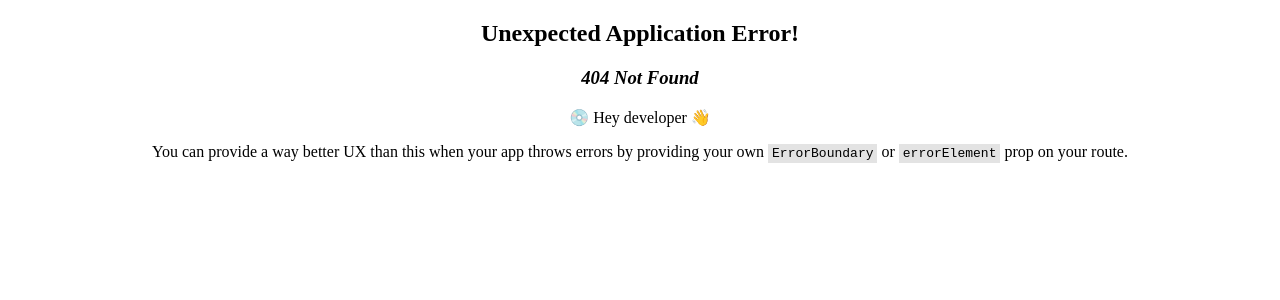
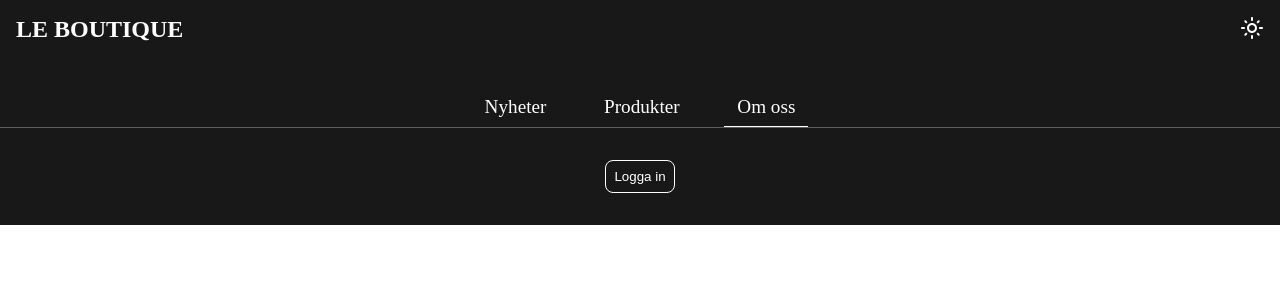
Before and after one commit to mickeradman/webshop-fe, a React (Vite) app: page /om-oss in a window 1280 px wide. Before the commit this address had no page. Shown: the top 300 px of the page. Built offline with nearby package versions, Linux system fonts and the light colour scheme.

Commit message:
Fixat med att få till routes, theme toggle, navbar och en massa annat

```diff
--- a/package.json
+++ b/package.json
@@ -11,6 +11,10 @@
     "preview": "vite preview"
   },
   "dependencies": {
+    "@emotion/react": "^11.11.4",
+    "@emotion/styled": "^11.11.0",
+    "@mui/icons-material": "^5.15.11",
+    "@mui/styled-engine": "^5.15.11",
     "react": "^18.2.0",
     "react-dom": "^18.2.0",
     "react-router-dom": "^6.22.1",
--- /dev/null
+++ b/src/App.tsx
@@ -0,0 +1,60 @@
+import React from 'react';
+import { createBrowserRouter, RouterProvider } from 'react-router-dom';
+import { useState, useEffect } from 'react';
+import { ThemeProvider } from 'styled-components';
+
+import Header from './Components/Header/Header';
+import Navbar from './Components/Navbar/Navbar';
+import LandingPage from './Views/LandingPage/LandingPage';
+import theme from './Theme/theme';
+
+const App: React.FC = () => {
+  const [isLightMode, setIsLightMode] = useState(
+    localStorage.getItem('theme') === 'light' || null ? true : false
+  );
+
+  useEffect(() => {}, [isLightMode]);
+
+  function switchTheme() {
+    localStorage.setItem('theme', isLightMode ? 'dark' : 'light');
+    setIsLightMode(!isLightMode);
+  }
+
+  const router = createBrowserRouter([
+    {
+      path: '/',
+      element: (
+        <>
+          <Header isLightMode={isLightMode} onClick={() => switchTheme()} />
+          <Navbar />
+          <LandingPage />
+        </>
+      ),
+      children: [
+        {
+          index: true,
+          path: 'nyheter',
+          element: <h1>Nyheter</h1>,
+        },
+        {
+          path: 'produkter',
+          element: <h1>Produkter</h1>,
+        },
+        {
+          path: 'om-oss',
+          element: <h1>Om oss</h1>,
+        },
+      ],
+    },
+  ]);
+
+  return (
+    <React.StrictMode>
+      <ThemeProvider theme={theme[isLightMode ? 'light' : 'dark']}>
+        <RouterProvider router={router} />
+      </ThemeProvider>
+    </React.StrictMode>
+  );
+};
+
+export default App;
--- /dev/null
+++ b/src/Components/Button/Button.tsx
@@ -0,0 +1,21 @@
+import React from 'react';
+import styled from 'styled-components';
+
+const StyledButton = styled.button`
+  color: ${({ theme }) => theme.color.textPrimary};
+  background-color: transparent;
+  border: solid 0.1rem ${({ theme }) => theme.color.textPrimary};
+  border-radius: 0.5rem;
+  padding: ${({ theme }) => theme.size.xs};
+`;
+
+type ButtonProps = {
+  buttonText: string;
+  onClick: () => void;
+};
+
+const Button: React.FC<ButtonProps> = ({ buttonText, onClick }) => {
+  return <StyledButton onClick={onClick}>{buttonText}</StyledButton>;
+};
+
+export default Button;
--- /dev/null
+++ b/src/Components/Header/Header.tsx
@@ -0,0 +1,58 @@
+import styled from 'styled-components';
+import LightModeOutlinedIcon from '@mui/icons-material/LightModeOutlined';
+
+type StyledHeaderProps = {
+  $isLightMode: boolean;
+};
+
+const StyledHeader = styled.header<StyledHeaderProps>`
+  display: grid;
+  grid-template-columns: 1fr 1fr 1fr;
+  grid-template-rows: 1fr 1fr;
+  background-color: ${({ theme }) => theme.color.headerFooterBg};
+
+  h1 {
+    grid-row: 1 / 3;
+    grid-column: 1 / 3;
+    margin: 0;
+    color: ${({ theme }) => theme.color.textPrimary};
+    padding: 1rem 0 0 1rem;
+    font-size: 1.5rem;
+  }
+
+  .options-wrapper {
+    grid-row: 1;
+    grid-column: 3;
+    justify-self: flex-end;
+    padding: 1rem 1rem 0 0;
+
+    :hover {
+      cursor: pointer;
+    }
+
+    .change-theme-icon {
+      color: ${(props) => (props.$isLightMode ? '#000' : '#FFF')};
+    }
+  }
+`;
+
+type Props = {
+  isLightMode: boolean;
+  onClick: () => void;
+};
+
+const Header = (props: Props) => {
+  return (
+    <StyledHeader $isLightMode={props.isLightMode}>
+      <h1>LE BOUTIQUE</h1>
+      <section className='options-wrapper'>
+        <LightModeOutlinedIcon
+          className='change-theme-icon'
+          onClick={() => props.onClick()}
+        />
+      </section>
+    </StyledHeader>
+  );
+};
+
+export default Header;
--- /dev/null
+++ b/src/Components/Navbar/Navbar.tsx
@@ -0,0 +1,59 @@
+import styled from 'styled-components';
+import { NavLink } from 'react-router-dom';
+
+const StyledNavbar = styled.nav`
+  display: flex;
+  justify-content: center;
+  align-items: center;
+  background-color: ${({ theme }) => theme.color.bgPrimary};
+  border-bottom: solid 1px ${({ theme }) => theme.color.standardDelimiter};
+`;
+
+const StyledList = styled.ul`
+  display: flex;
+  justify-content: center;
+  gap: 2rem;
+  list-style: none;
+  padding: 0;
+  margin: 0;
+`;
+
+const StyledListItem = styled.li`
+  font-size: 1.2rem;
+
+  :hover {
+    border-bottom: solid 0.1rem ${({ theme }) => theme.color.navLinkHover};
+  }
+`;
+
+const StyledNavLink = styled(NavLink)`
+  display: flex;
+  justify-content: center;
+  color: ${({ theme }) => theme.color.textPrimary};
+  text-decoration: none;
+  padding: ${({ theme }) => `${theme.size.xs} 0.8rem`};
+
+  &.active {
+    border-bottom: solid 0.1rem ${({ theme }) => theme.color.navLinkActive};
+  }
+`;
+
+const Navbar = () => {
+  return (
+    <StyledNavbar>
+      <StyledList>
+        <StyledListItem>
+          <StyledNavLink to='nyheter'>Nyheter</StyledNavLink>
+        </StyledListItem>
+        <StyledListItem>
+          <StyledNavLink to='produkter'>Produkter</StyledNavLink>
+        </StyledListItem>
+        <StyledListItem>
+          <StyledNavLink to='om-oss'>Om oss</StyledNavLink>
+        </StyledListItem>
+      </StyledList>
+    </StyledNavbar>
+  );
+};
+
+export default Navbar;
--- /dev/null
+++ b/src/Theme/theme.ts
@@ -0,0 +1,52 @@
+import { Theme, Sizes } from '../Types/styles';
+
+const lightMode: Theme = {
+  color: {
+    bgPrimary: '#FFFFFF',
+    bgSecondary: '#761515',
+    buttonBg: '#CBB3BA',
+    headerFooterBg: '#FFFFFF',
+    navLinkActive: '#000000',
+    navLinkHover: '#9E9E9E',
+    standardDelimiter: '#5D5D5D',
+    textPrimary: '#000000 ',
+    textSecondary: '#FFFFFF',
+  },
+};
+
+const darkMode: Theme = {
+  color: {
+    bgPrimary: '#181818',
+    bgSecondary: '#FFE6E6',
+    buttonBg: '#000000',
+    headerFooterBg: '#181818',
+    navLinkActive: '#FFFFFF',
+    navLinkHover: '#9E9E9E',
+    standardDelimiter: '#5D5D5D',
+    textPrimary: '#FFFFFF',
+    textSecondary: '#000000',
+  },
+};
+
+const defaultTheme: Sizes = {
+  size: {
+    xs: '0.5rem',
+    sm: '1rem',
+    md: '1.5rem',
+    lg: '2rem',
+    xl: '2.5rem',
+  },
+};
+
+const theme = {
+  light: {
+    ...lightMode,
+    ...defaultTheme,
+  },
+  dark: {
+    ...darkMode,
+    ...defaultTheme,
+  },
+};
+
+export default theme;
--- a/src/Views/LandingPage/LandingPage.tsx
+++ b/src/Views/LandingPage/LandingPage.tsx
@@ -1,7 +1,20 @@
-export default function LandingPage() {
+import styled from 'styled-components';
+import Button from '../../Components/Button/Button';
+
+const StyledLandingPage = styled.main`
+    display: flex;
+    justify-content: center;
+    align-items: center;
+    background-color: ${({ theme }) => theme.color.bgPrimary};
+    padding: 2rem 0;
+`
+
+function LandingPage() {
     return (
-        <div>
-            <h1>LandingPage</h1>
-        </div>
+        <StyledLandingPage>
+            <Button buttonText="Logga in" onClick={() => {<p>Hej</p>}}/>
+        </StyledLandingPage>
     );
 }
+
+export default LandingPage;
--- a/src/index.css
+++ b/src/index.css
@@ -1,9 +1,8 @@
 body {
+  height: 100vh;
   margin: 0;
-  min-height: 80vh;
 }
 
 #root {
   height: 100%;
-  text-align: center;
 }
--- a/src/main.tsx
+++ b/src/main.tsx
@@ -1,20 +1,8 @@
-import React from 'react';
 import { createRoot } from 'react-dom/client';
-import { createBrowserRouter, RouterProvider } from 'react-router-dom';
-
-import LandingPage from './Views/LandingPage/LandingPage';
+import App from './App';
 import './index.css';
-
-const router = createBrowserRouter([
-  {
-    path: '/',
-    element: <LandingPage />,
-  },
-]);
 
 const root = createRoot(document.getElementById('root')!);
 root.render(
-  <React.StrictMode>
-    <RouterProvider router={router} />
-  </React.StrictMode>
+  <App />
 );
```
Also changed, not shown: src/Components/Footer/Footer.tsx (added, +37 -0 lines), src/Types/styles.d.ts (added, +23 -0 lines), 1 other file (tests, documents, lock files or other folders).
